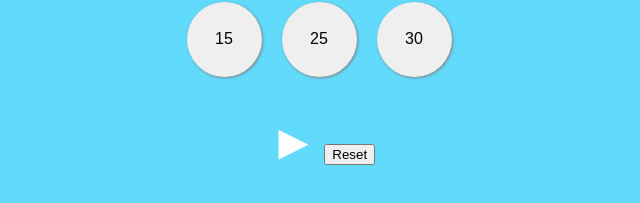
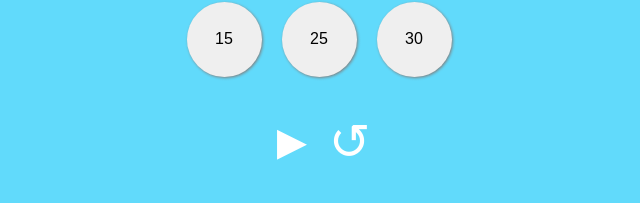
Before and after one commit to Rakeshpatel87p/react-timerOrg, a React (Create React App) app: page / in a window 1280 px wide. Shown: the part 385-588 px from the top of the page, without its empty margins (321-961 px from the left). Built offline with nearby package versions, Linux system fonts and the light colour scheme.

Commit message:
UI components added

```diff
--- a/src/App.js
+++ b/src/App.js
@@ -70,7 +70,7 @@ class App extends Component {
         <TimerHeader intervalId={this.state.intervalId} inputToggle={this.state.inputToggle} minutes={this.state.minutes} handleChange={this.handleChange}/>
         <div className="presetTimerBtns">
           {this.quickTimers.map((time, i) =>
-            <button key={i} onClick={this.handleSubmit} value={time}>{time}</button>
+            <button className="circle" key={i} onClick={this.handleSubmit} value={time}>{time}</button>
           )}
         </div>
         <TimeOperators isTicking={this.state.isTicking} handleSubmit={this.handleSubmit} clearTimer={this.clearTimer} pauseTimer={this.pauseTimer}/>
--- a/src/Components/TimeOperators.js
+++ b/src/Components/TimeOperators.js
@@ -9,7 +9,7 @@ class TimeOperators extends Component {
                     <button className="videoBtns" onClick={this.props.pauseTimer}>||</button> :
                     <button className="videoBtns" onClick={this.props.handleSubmit}>&#9658;</button>
                 }
-                <button onClick={this.props.clearTimer}>Reset</button>
+                <button className="videoBtns" onClick={this.props.clearTimer}>&#8634;</button>
           </div>
         )
     }
```
